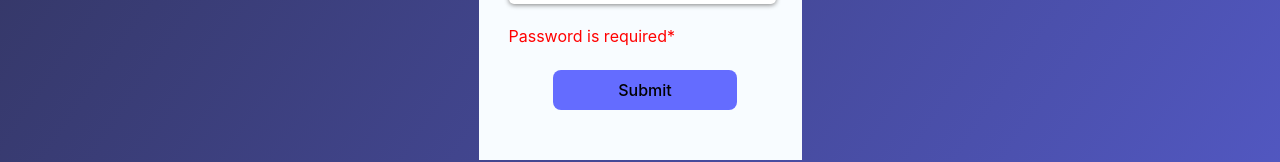
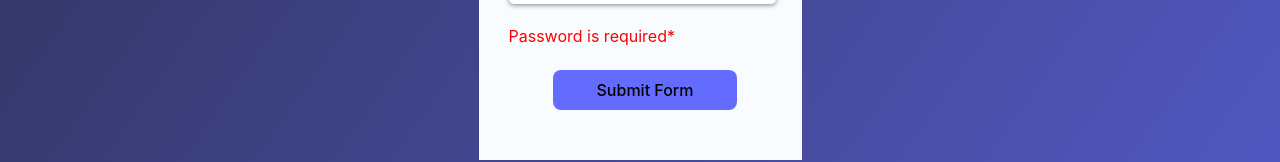
Before and after one commit to TajjDev/form-user-data, a React (Vite) app: page / in a window 1280 px wide. Shown: the part 450-612 px from the top of the page. Built offline with nearby package versions, Linux system fonts and the light colour scheme.

Commit message:
Update Form.jsx

```diff
--- a/src/component/form/Form.jsx
+++ b/src/component/form/Form.jsx
@@ -52,7 +52,7 @@ export default function Form({ formSubmit }) {
         <Email/>
         <input type="password" placeholder="Enter password" name="password" value={formData.password} onChange={handleChange} />
         <Password/>
-        <button >Submit</button>
+        <button >Submit Form</button>
       </form>
     </div>
   );
```
